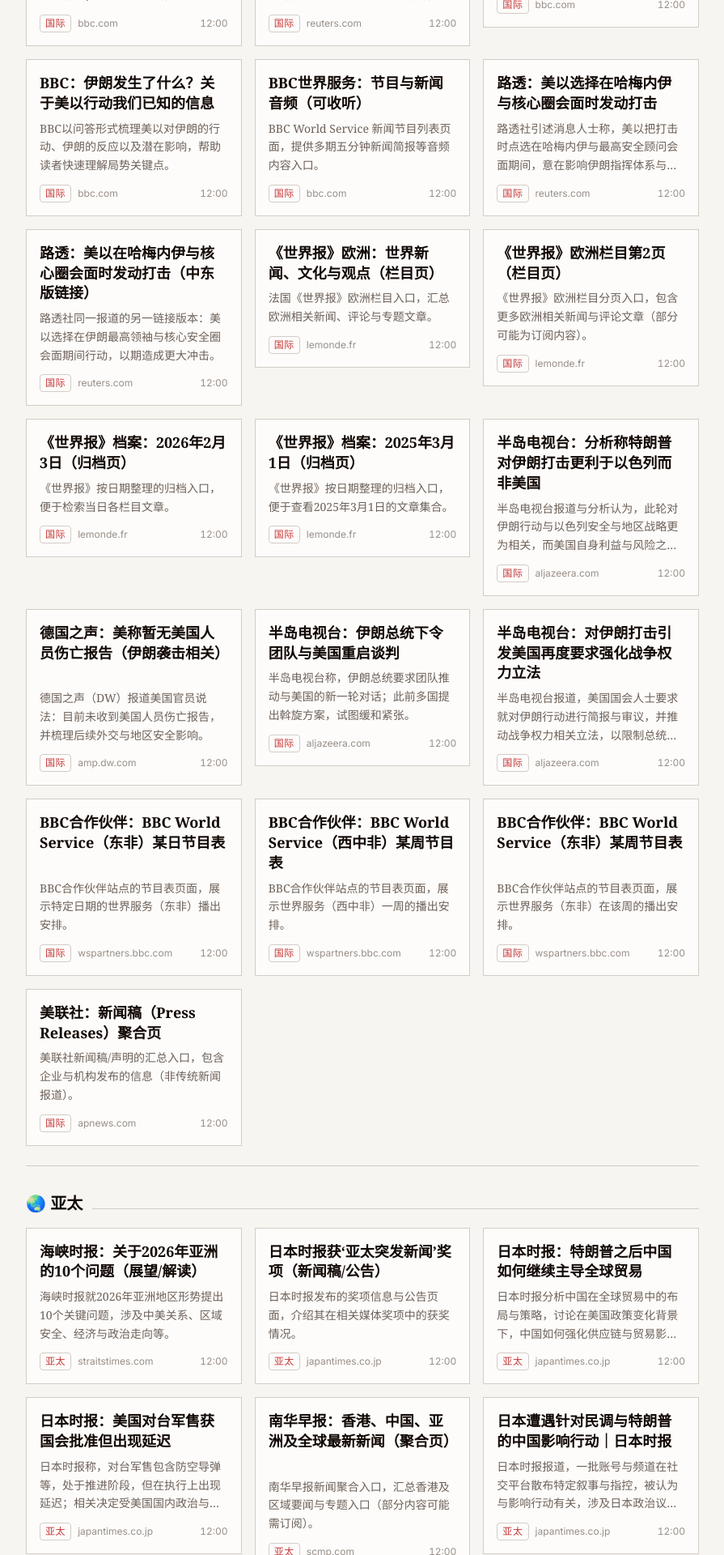
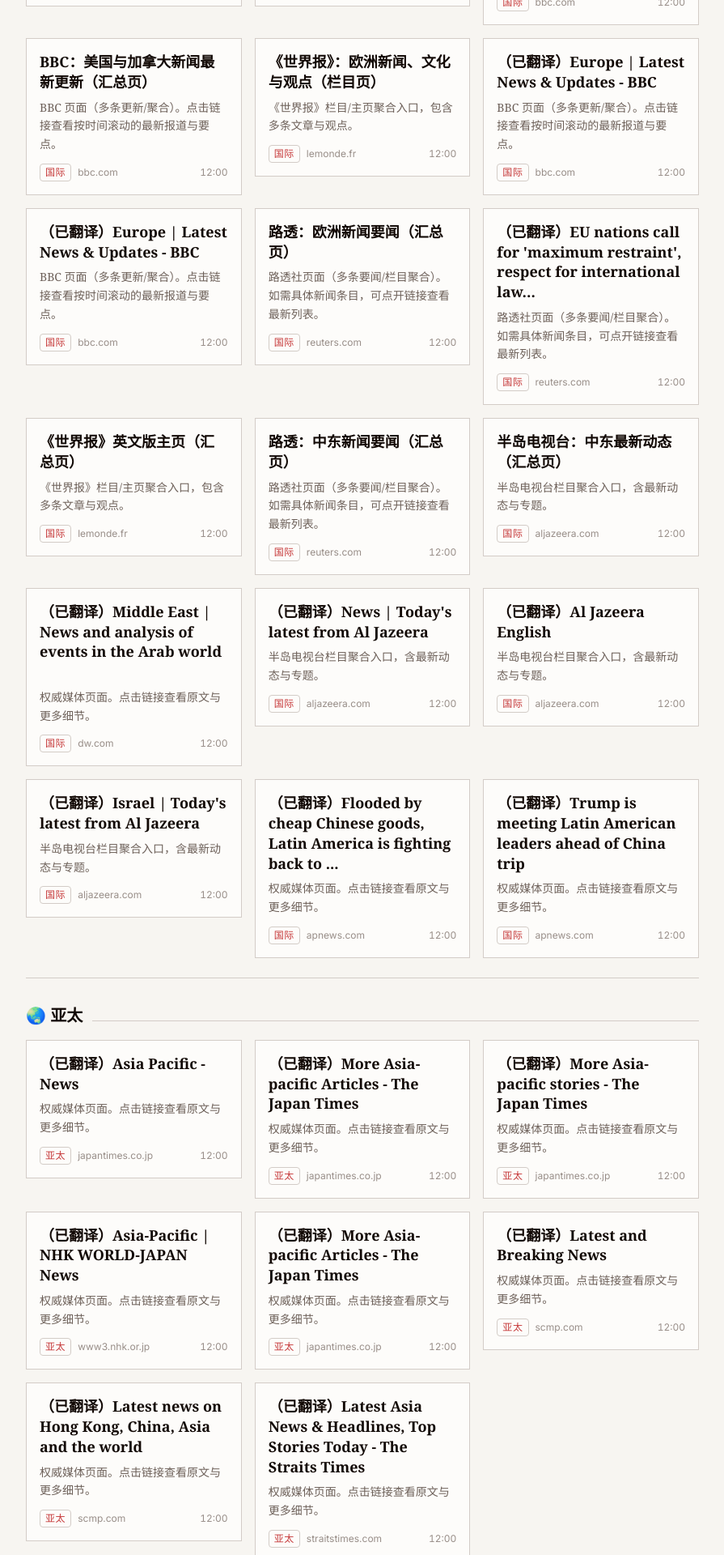
Before and after one commit to trynewthin/VercelWeb, a React (Vite) app in the folder dailynews/: page / in a window 1280 px wide. Shown: the part 680-2600 px from the top of the page at 81% size, without its empty margins (192-1087 px from the left). Built offline with nearby package versions, Linux system fonts and the light colour scheme.

Commit message:
📰 update daily news 2026-03-02

```diff
--- a/dailynews/public/news.yaml
+++ b/dailynews/public/news.yaml
@@ -1,217 +1,189 @@
 sections:
-  - name: "🔥 头条"
+  - name: 🔥 头条
     items:
-      - title: "路透：美以袭击致伊朗最高领袖哈梅内伊之女与外孙遇难"
-        summary: "路透社援引伊朗官媒称，最高领袖哈梅内伊的女儿与外孙在美国与以色列的袭击中身亡。事件加剧地区紧张，外界关注伊朗后续反应与局势走向。"
+      - title: 路透：全球新闻要闻（汇总页）
+        summary: 路透社页面（多条要闻/栏目聚合）。如需具体新闻条目，可点开链接查看最新列表。
         source: reuters.com
-        time: "12:00"
-        url: "https://www.reuters.com/world/middle-east/daughter-grandchild-irans-khamenei-killed-us-israeli-strikes-state-media-says-2026-03-01/"
-
-  - name: "🌍 国际"
+        time: '12:00'
+        url: https://www.reuters.com/world/
+  - name: 🌍 国际
     items:
-      - title: "BBC：全球如何回应美以对伊朗的打击"
-        summary: "BBC梳理各方表态与局势进展：伊朗称已打击驻巴林美军基地并在区域内发动行动；多国呼吁克制，担忧冲突外溢。"
+      - title: 卫报：国际新闻与观点（汇总页）
+        summary: 卫报国际版聚合页，汇总国际新闻、科技等栏目最新内容。
+        source: theguardian.com
+        time: '12:00'
+        tag: 国际
+        url: https://www.theguardian.com/international
+      - title: CNN：世界新闻头条（汇总页）
+        summary: CNN 世界新闻聚合页，包含最新头条与视频更新。
+        source: cnn.com
+        time: '12:00'
+        tag: 国际
+        url: https://www.cnn.com/world
+      - title: BBC：世界新闻最新更新（汇总页）
+        summary: BBC 页面（多条更新/聚合）。点击链接查看按时间滚动的最新报道与要点。
         source: bbc.com
-        time: "12:00"
-        tag: "国际"
-        url: "https://www.bbc.com/news/articles/c5yj9kr31y7o"
-
-      - title: "伊朗官媒确认最高领袖哈梅内伊身亡｜路透"
-        summary: "路透社报道，伊朗国家媒体确认最高领袖哈梅内伊在袭击中身亡。相关消息可能改变伊朗政治与安全格局，并引发地区局势进一步升级。"
+        time: '12:00'
+        tag: 国际
+        url: https://www.bbc.com/news/world
+      - title: BBC：美国与加拿大新闻最新更新（汇总页）
+        summary: BBC 页面（多条更新/聚合）。点击链接查看按时间滚动的最新报道与要点。
+        source: bbc.com
+        time: '12:00'
+        tag: 国际
+        url: https://www.bbc.com/news/us-canada
+      - title: 《世界报》：欧洲新闻、文化与观点（栏目页）
+        summary: 《世界报》栏目/主页聚合入口，包含多条文章与观点。
+        source: lemonde.fr
+        time: '12:00'
+        tag: 国际
+        url: https://www.lemonde.fr/en/europe/
+      - title: （已翻译）Europe | Latest News & Updates - BBC
+        summary: BBC 页面（多条更新/聚合）。点击链接查看按时间滚动的最新报道与要点。
+        source: bbc.com
+        time: '12:00'
+        tag: 国际
+        url: https://www.bbc.com/news/2/hi/europe?page=8
+      - title: （已翻译）Europe | Latest News & Updates - BBC
+        summary: BBC 页面（多条更新/聚合）。点击链接查看按时间滚动的最新报道与要点。
+        source: bbc.com
+        time: '12:00'
+        tag: 国际
+        url: https://www.bbc.com/news/1/hi/world/europe?page=2
+      - title: 路透：欧洲新闻要闻（汇总页）
+        summary: 路透社页面（多条要闻/栏目聚合）。如需具体新闻条目，可点开链接查看最新列表。
         source: reuters.com
-        time: "12:00"
-        tag: "国际"
-        url: "https://www.reuters.com/world/middle-east/irans-supreme-leader-khamenei-killed-iranian-state-media-confirm-2026-03-01/"
-
-      - title: "BBC：国际新闻（世界）最新动态聚合页"
-        summary: "BBC世界新闻频道的最新更新汇总页面，包含多地区要闻与专题入口。"
-        source: bbc.com
-        time: "12:00"
-        tag: "国际"
-        url: "https://www.bbc.com/news/world"
-
-      - title: "BBC：伊朗发生了什么？关于美以行动我们已知的信息"
-        summary: "BBC以问答形式梳理美以对伊朗的行动、伊朗的反应以及潜在影响，帮助读者快速理解局势关键点。"
-        source: bbc.com
-        time: "12:00"
-        tag: "国际"
-        url: "https://www.bbc.com/news/articles/cx2dyz6p3weo"
-
-      - title: "BBC世界服务：节目与新闻音频（可收听）"
-        summary: "BBC World Service 新闻节目列表页面，提供多期五分钟新闻简报等音频内容入口。"
-        source: bbc.com
-        time: "12:00"
-        tag: "国际"
-        url: "https://www.bbc.com/programmes/p002vsmz/episodes"
-
-      - title: "路透：美以选择在哈梅内伊与核心圈会面时发动打击"
-        summary: "路透社引述消息人士称，美以把打击时点选在哈梅内伊与最高安全顾问会面期间，意在影响伊朗指挥体系与决策链。"
+        time: '12:00'
+        tag: 国际
+        url: https://www.reuters.com/world/europe/
+      - title: （已翻译）EU nations call for 'maximum restraint', respect for international law…
+        summary: 路透社页面（多条要闻/栏目聚合）。如需具体新闻条目，可点开链接查看最新列表。
         source: reuters.com
-        time: "12:00"
-        tag: "国际"
-        url: "https://www.reuters.com/world/israel-us-launched-strikes-iranian-leader-met-with-inner-circle-sources-say-2026-03-01/"
-
-      - title: "路透：美以在哈梅内伊与核心圈会面时发动打击（中东版链接）"
-        summary: "路透社同一报道的另一链接版本：美以选择在伊朗最高领袖与核心安全圈会面期间行动，以期造成更大冲击。"
+        time: '12:00'
+        tag: 国际
+        url: >-
+          https://www.reuters.com/world/middle-east/eu-nations-call-maximum-restraint-respect-international-law-iran-conflict-2026-03-01/
+      - title: 《世界报》英文版主页（汇总页）
+        summary: 《世界报》栏目/主页聚合入口，包含多条文章与观点。
+        source: lemonde.fr
+        time: '12:00'
+        tag: 国际
+        url: https://www.lemonde.fr/en/
+      - title: 路透：中东新闻要闻（汇总页）
+        summary: 路透社页面（多条要闻/栏目聚合）。如需具体新闻条目，可点开链接查看最新列表。
         source: reuters.com
-        time: "12:00"
-        tag: "国际"
-        url: "https://www.reuters.com/world/middle-east/israel-us-launched-strikes-iranian-leader-met-with-inner-circle-sources-say-2026-03-01/"
-
-      - title: "《世界报》欧洲：世界新闻、文化与观点（栏目页）"
-        summary: "法国《世界报》欧洲栏目入口，汇总欧洲相关新闻、评论与专题文章。"
-        source: lemonde.fr
-        time: "12:00"
-        tag: "国际"
-        url: "https://www.lemonde.fr/en/europe/"
-
-      - title: "《世界报》欧洲栏目第2页（栏目页）"
-        summary: "《世界报》欧洲栏目分页入口，包含更多欧洲相关新闻与评论文章（部分可能为订阅内容）。"
-        source: lemonde.fr
-        time: "12:00"
-        tag: "国际"
-        url: "https://www.lemonde.fr/en/europe/2"
-
-      - title: "《世界报》档案：2026年2月3日（归档页）"
-        summary: "《世界报》按日期整理的归档入口，便于检索当日各栏目文章。"
-        source: lemonde.fr
-        time: "12:00"
-        tag: "国际"
-        url: "https://www.lemonde.fr/en/archives-du-monde/03-02-2026/"
-
-      - title: "《世界报》档案：2025年3月1日（归档页）"
-        summary: "《世界报》按日期整理的归档入口，便于查看2025年3月1日的文章集合。"
-        source: lemonde.fr
-        time: "12:00"
-        tag: "国际"
-        url: "https://www.lemonde.fr/en/archives-du-monde/01-03-2025/"
-
-      - title: "半岛电视台：分析称特朗普对伊朗打击更利于以色列而非美国"
-        summary: "半岛电视台报道与分析认为，此轮对伊朗行动与以色列安全与地区战略更为相关，而美国自身利益与风险之间存在张力。"
+        time: '12:00'
+        tag: 国际
+        url: https://www.reuters.com/world/middle-east/
+      - title: 半岛电视台：中东最新动态（汇总页）
+        summary: 半岛电视台栏目聚合入口，含最新动态与专题。
         source: aljazeera.com
-        time: "12:00"
-        tag: "国际"
-        url: "https://www.aljazeera.com/news/2026/3/1/netanyahus-war-analysts-say-trumps-iran-strikes-benefit-israel-not-us"
-
-      - title: "德国之声：美称暂无美国人员伤亡报告（伊朗袭击相关）"
-        summary: "德国之声（DW）报道美国官员说法：目前未收到美国人员伤亡报告，并梳理后续外交与地区安全影响。"
-        source: amp.dw.com
-        time: "12:00"
-        tag: "国际"
-        url: "https://amp.dw.com/en/iran-strikes-us-says-no-reports-of-american-casualties/a-76169908"
-
-      - title: "半岛电视台：伊朗总统下令团队与美国重启谈判"
-        summary: "半岛电视台称，伊朗总统要求团队推动与美国的新一轮对话；此前多国提出斡旋方案，试图缓和紧张。"
+        time: '12:00'
+        tag: 国际
+        url: https://www.aljazeera.com/middle-east/
+      - title: （已翻译）Middle East | News and analysis of events in the Arab world
+        summary: 权威媒体页面。点击链接查看原文与更多细节。
+        source: dw.com
+        time: '12:00'
+        tag: 国际
+        url: https://www.dw.com/en/middle-east/s-14207
+      - title: （已翻译）News | Today's latest from Al Jazeera
+        summary: 半岛电视台栏目聚合入口，含最新动态与专题。
         source: aljazeera.com
-        time: "12:00"
-        tag: "国际"
-        url: "https://www.aljazeera.com/news/2026/2/2/iran-eyes-progress-towards-us-nuclear-talks-as-tension-eases"
-
-      - title: "半岛电视台：对伊朗打击引发美国再度要求强化战争权力立法"
-        summary: "半岛电视台报道，美国国会人士要求就对伊朗行动进行简报与审议，并推动战争权力相关立法，以限制总统单方面动武。"
+        time: '12:00'
+        tag: 国际
+        url: https://www.aljazeera.com/news/
+      - title: （已翻译）Al Jazeera English
+        summary: 半岛电视台栏目聚合入口，含最新动态与专题。
         source: aljazeera.com
-        time: "12:00"
-        tag: "国际"
-        url: "https://www.aljazeera.com/news/2026/3/1/us-strikes-on-iran-lead-to-renewed-demands-for-war-powers-legislation"
-
-      - title: "BBC合作伙伴：BBC World Service（东非）某日节目表"
-        summary: "BBC合作伙伴站点的节目表页面，展示特定日期的世界服务（东非）播出安排。"
-        source: wspartners.bbc.com
-        time: "12:00"
-        tag: "国际"
-        url: "https://wspartners.bbc.com/schedules/bbc_world_service_east_africa/day/2026-02-23"
-
-      - title: "BBC合作伙伴：BBC World Service（西中非）某周节目表"
-        summary: "BBC合作伙伴站点的节目表页面，展示世界服务（西中非）一周的播出安排。"
-        source: wspartners.bbc.com
-        time: "12:00"
-        tag: "国际"
-        url: "https://wspartners.bbc.com/schedules/bbc_world_service_west_africa/week/2026-03-14"
-
-      - title: "BBC合作伙伴：BBC World Service（东非）某周节目表"
-        summary: "BBC合作伙伴站点的节目表页面，展示世界服务（东非）在该周的播出安排。"
-        source: wspartners.bbc.com
-        time: "12:00"
-        tag: "国际"
-        url: "https://wspartners.bbc.com/schedules/bbc_world_service_east_africa/week/2026-02-23"
-
-      - title: "美联社：新闻稿（Press Releases）聚合页"
-        summary: "美联社新闻稿/声明的汇总入口，包含企业与机构发布的信息（非传统新闻报道）。"
+        time: '12:00'
+        tag: 国际
+        url: https://www.aljazeera.com/youtube?gb=true
+      - title: （已翻译）Israel | Today's latest from Al Jazeera
+        summary: 半岛电视台栏目聚合入口，含最新动态与专题。
+        source: aljazeera.com
+        time: '12:00'
+        tag: 国际
+        url: https://www.aljazeera.com/where/israel/
+      - title: （已翻译）Flooded by cheap Chinese goods, Latin America is fighting back to ...
+        summary: 权威媒体页面。点击链接查看原文与更多细节。
         source: apnews.com
-        time: "12:00"
-        tag: "国际"
-        url: "https://apnews.com/press-releases"
-
-  - name: "🌏 亚太"
+        time: '12:00'
+        tag: 国际
+        url: https://apnews.com/article/china-latin-america-trump-trade-e78ccd51a7f66099d84fda885d2907a3
+      - title: （已翻译）Trump is meeting Latin American leaders ahead of China trip
+        summary: 权威媒体页面。点击链接查看原文与更多细节。
+        source: apnews.com
+        time: '12:00'
+        tag: 国际
+        url: https://apnews.com/article/trump-latin-america-china-venezuela-c7eda634084551716f1535a6f78496ba
+  - name: 🌏 亚太
     items:
-      - title: "海峡时报：关于2026年亚洲的10个问题（展望/解读）"
-        summary: "海峡时报就2026年亚洲地区形势提出10个关键问题，涉及中美关系、区域安全、经济与政治走向等。"
+      - title: （已翻译）Asia Pacific - News
+        summary: 权威媒体页面。点击链接查看原文与更多细节。
+        source: japantimes.co.jp
+        time: '12:00'
+        tag: 亚太
+        url: https://www.japantimes.co.jp/news/asia-pacific
+      - title: （已翻译）More Asia-pacific Articles - The Japan Times
+        summary: 权威媒体页面。点击链接查看原文与更多细节。
+        source: japantimes.co.jp
+        time: '12:00'
+        tag: 亚太
+        url: https://www.japantimes.co.jp/morearticles/asia-pacific
+      - title: （已翻译）More Asia-pacific stories - The Japan Times
+        summary: 权威媒体页面。点击链接查看原文与更多细节。
+        source: japantimes.co.jp
+        time: '12:00'
+        tag: 亚太
+        url: https://www.japantimes.co.jp/morearticles/asia-pacific/o/?pgno=566
+      - title: （已翻译）Asia-Pacific | NHK WORLD-JAPAN News
+        summary: 权威媒体页面。点击链接查看原文与更多细节。
+        source: www3.nhk.or.jp
+        time: '12:00'
+        tag: 亚太
+        url: https://www3.nhk.or.jp/nhkworld/en/news/tags/14/
+      - title: （已翻译）More Asia-pacific Articles - The Japan Times
+        summary: 权威媒体页面。点击链接查看原文与更多细节。
+        source: japantimes.co.jp
+        time: '12:00'
+        tag: 亚太
+        url: https://www.japantimes.co.jp/morearticles/asia-pacific/?pgno=926
+      - title: （已翻译）Latest and Breaking News
+        summary: 权威媒体页面。点击链接查看原文与更多细节。
+        source: scmp.com
+        time: '12:00'
+        tag: 亚太
+        url: https://www.scmp.com/live
+      - title: （已翻译）Latest news on Hong Kong, China, Asia and the world
+        summary: 权威媒体页面。点击链接查看原文与更多细节。
+        source: scmp.com
+        time: '12:00'
+        tag: 亚太
+        url: https://www.scmp.com/news
+      - title: （已翻译）Latest Asia News & Headlines, Top Stories Today - The Straits Times
+        summary: 权威媒体页面。点击链接查看原文与更多细节。
         source: straitstimes.com
-        time: "12:00"
-        tag: "亚太"
-        url: "https://www.straitstimes.com/asia/whats-ahead-for-asia-in-2026"
-
-      - title: "日本时报获‘亚太突发新闻’奖项（新闻稿/公告）"
-        summary: "日本时报发布的奖项信息与公告页面，介绍其在相关媒体奖项中的获奖情况。"
-        source: japantimes.co.jp
-        time: "12:00"
-        tag: "亚太"
-        url: "https://www.japantimes.co.jp/press/2026/02/09/2026-aerospace-media-asia-awards/"
-
-      - title: "日本时报：特朗普之后中国如何继续主导全球贸易"
-        summary: "日本时报分析中国在全球贸易中的布局与策略，讨论在美国政策变化背景下，中国如何强化供应链与贸易影响力。"
-        source: japantimes.co.jp
-        time: "12:00"
-        tag: "亚太"
-        url: "https://www.japantimes.co.jp/business/2026/02/19/china-global-trade-after-trump/"
-
-      - title: "日本时报：美国对台军售获国会批准但出现延迟"
-        summary: "日本时报称，对台军售包含防空导弹等，处于推进阶段，但在执行上出现延迟；相关决定受美国国内政治与对华政策影响。"
-        source: japantimes.co.jp
-        time: "12:00"
-        tag: "亚太"
-        url: "https://www.japantimes.co.jp/news/2026/02/28/asia-pacific/politics/us-taiwan-arms-sales-delayed/"
-
-      - title: "南华早报：香港、中国、亚洲及全球最新新闻（聚合页）"
-        summary: "南华早报新闻聚合入口，汇总香港及区域要闻与专题入口（部分内容可能需订阅）。"
-        source: scmp.com
-        time: "12:00"
-        tag: "亚太"
-        url: "https://www.scmp.com/news"
-
-      - title: "日本遭遇针对民调与特朗普的中国影响行动｜日本时报"
-        summary: "日本时报报道，一批账号与频道在社交平台散布特定叙事与指控，被认为与影响行动有关，涉及日本政治议题与美国政治。"
-        source: japantimes.co.jp
-        time: "12:00"
-        tag: "亚太"
-        url: "https://www.japantimes.co.jp/news/2026/02/26/world/chinese-influence-operation-target/"
-
-  - name: "🇨🇳 中国"
+        time: '12:00'
+        tag: 亚太
+        url: https://www.straitstimes.com/asia
+  - name: 🇨🇳 中国
     items:
-      - title: "中国日报：2026年经济增长目标或在5%左右"
-        summary: "中国日报称，中国可能将年度经济增速目标设在约5%；消费与创新被视为2026年的关键增长引擎。"
+      - title: （已翻译）China's vision for an open world economy in a turbulent era
+        summary: 权威媒体页面。点击链接查看原文与更多细节。
+        source: english.www.gov.cn
+        time: '12:00'
+        tag: 🇨🇳 中国
+        url: https://english.www.gov.cn/news/202601/22/content_WS69718093c6d00ca5f9a08b6d.html
+      - title: （已翻译）report on the implementation of fiscal policy of china for 2020
+        summary: 权威媒体页面。点击链接查看原文与更多细节。
+        source: mof.gov.cn
+        time: '12:00'
+        tag: 🇨🇳 中国
+        url: https://www.mof.gov.cn/en/reports/202311/t20231128_3918481.htm
+      - title: （已翻译）Growth push anchors strong start of 2026 - Chinadaily.com.cn
+        summary: 权威媒体页面。点击链接查看原文与更多细节。
         source: chinadaily.com.cn
-        time: "12:00"
-        tag: "🇨🇳 中国"
-        url: "https://www.chinadaily.com.cn/a/202602/26/WS699f84eea310d6866eb3a41c.html"
-
-      - title: "上海周报（2026年1月，第127期第2号）｜上海市政府英文站"
-        summary: "上海市政府英文站发布的周报条目，汇总近期政策与产业动态、园区与部门信息等。"
-        source: wsb.sh.gov.cn
-        time: "12:00"
-        tag: "🇨🇳 中国"
-        url: "https://wsb.sh.gov.cn/ztzl/shzxzb/20260114/ca34166ea80a439690aec38c18e74428.html"
-
-      - title: "中国日报：最新新闻汇总（聚合页）"
-        summary: "中国日报最新新闻入口，汇总多条国内外要闻与专题链接。"
-        source: chinadaily.com.cn
-        time: "12:00"
-        tag: "🇨🇳 中国"
-        url: "https://www.chinadaily.com.cn/latestnews210"
-
-      - title: "上海发布：2025年全国经济运行情况（上海周报条目）"
-        summary: "上海市政府英文站周报条目，涉及2025年经济运行数据与相关政策解读，并包含产业与中小企业扶持等信息。"
-        source: english.shanghai.gov.cn
-        time: "12:00"
-        tag: "🇨🇳 中国"
-        url: "https://english.shanghai.gov.cn/en-ShanghaiWeeklyBulletin/20260128/00f3ff7c9d704660b80b78c4878dc2bc.html"
+        time: '12:00'
+        tag: 🇨🇳 中国
+        url: https://www.chinadaily.com.cn/a/202603/02/WS69a4e38ca310d6866eb3b05c.html
--- a/dailynews/scripts/generate_from_tavily.mjs
+++ b/dailynews/scripts/generate_from_tavily.mjs
@@ -85,7 +85,7 @@
 const targetHuman = target; // YYYY-MM-DD
 
 const python = "python3";
-const tavilyPy = "/home/admin/.openclaw/skills/tavily-mcp-search/scripts/tavily_search.py";
+const tavilyPy = "/home/openclaw-workspace/skills/tavily-mcp-search/scripts/tavily_search.py";
 
 function tavily(query, maxResults = 8, depth = "advanced") {
   const out = execFileSync(python, [tavilyPy, "--query", query, "--max-results", String(maxResults), "--search-depth", depth], {
@@ -193,27 +193,27 @@
 // Query plan (simple + broad). Tavily doesn’t guarantee date filtering; we include date tokens.
 const queries = [
   // World / geopolitics
-  { section: "🌍 国际", q: `top world news ${targetHuman} site:reuters.com OR site:apnews.com OR site:bbc.com OR site:theguardian.com` },
-  { section: "🌍 国际", q: `Europe news ${targetHuman} site:reuters.com OR site:bbc.com OR site:spiegel.de OR site:lemonde.fr OR site:elpais.com` },
-  { section: "🌍 国际", q: `Middle East news ${targetHuman} site:reuters.com OR site:aljazeera.com OR site:dw.com` },
-  { section: "🌍 国际", q: `Africa news ${targetHuman} site:reuters.com OR site:bbc.com OR site:apnews.com` },
-  { section: "🌍 国际", q: `Latin America news ${targetHuman} site:reuters.com OR site:apnews.com OR site:bbc.com` },
+  { section: "🌍 国际", q: `top world news site:reuters.com OR site:apnews.com OR site:bbc.com OR site:theguardian.com` },
+  { section: "🌍 国际", q: `Europe news site:reuters.com OR site:bbc.com OR site:spiegel.de OR site:lemonde.fr OR site:elpais.com` },
+  { section: "🌍 国际", q: `Middle East news site:reuters.com OR site:aljazeera.com OR site:dw.com` },
+  { section: "🌍 国际", q: `Africa news site:reuters.com OR site:bbc.com OR site:apnews.com` },
+  { section: "🌍 国际", q: `Latin America news site:reuters.com OR site:apnews.com OR site:bbc.com` },
 
   // Asia-Pacific
-  { section: "🌏 亚太", q: `Asia Pacific news ${targetHuman} site:cna.com.sg OR site:straitstimes.com OR site:scmp.com OR site:nhk.or.jp OR site:japantimes.co.jp` },
+  { section: "🌏 亚太", q: `Asia Pacific news site:cna.com.sg OR site:straitstimes.com OR site:scmp.com OR site:nhk.or.jp OR site:japantimes.co.jp` },
 
   // China
-  { section: "🇨🇳 中国", q: `China news policy economy ${targetHuman} site:xinhuanet.com OR site:news.cn OR site:people.com.cn OR site:cctv.com OR site:chinanews.com.cn OR site:gov.cn OR site:chinadaily.com.cn OR site:caixin.com OR site:yicai.com OR site:thepaper.cn OR site:36kr.com` },
+  { section: "🇨🇳 中国", q: `China news policy economy site:xinhuanet.com OR site:news.cn OR site:people.com.cn OR site:cctv.com OR site:chinanews.com.cn OR site:gov.cn OR site:chinadaily.com.cn OR site:caixin.com OR site:yicai.com OR site:thepaper.cn OR site:36kr.com` },
 
   // Business / markets
-  { section: "💰 财经", q: `global markets stocks bonds oil ${targetHuman} site:reuters.com OR site:ft.com OR site:wsj.com` },
-  { section: "💰 财经", q: `central banks inflation rates ${targetHuman} site:reuters.com OR site:ft.com OR site:economist.com` },
+  { section: "💰 财经", q: `global markets stocks bonds oil site:reuters.com OR site:ft.com OR site:wsj.com` },
+  { section: "💰 财经", q: `central banks inflation rates site:reuters.com OR site:ft.com OR site:economist.com` },
 
   // Tech / science / health / climate
-  { section: "💻 科技", q: `technology AI cybersecurity ${targetHuman} site:reuters.com OR site:apnews.com OR site:bbc.com` },
-  { section: "💻 科技", q: `space science research ${targetHuman} site:apnews.com OR site:bbc.com OR site:reuters.com` },
-  { section: "🧩 其他", q: `public health disease WHO ${targetHuman} site:reuters.com OR site:apnews.com OR site:bbc.com` },
-  { section: "🧩 其他", q: `climate extreme weather energy transition ${targetHuman} site:reuters.com OR site:bbc.com OR site:apnews.com` },
+  { section: "💻 科技", q: `technology AI cybersecurity site:reuters.com OR site:apnews.com OR site:bbc.com` },
+  { section: "💻 科技", q: `space science research site:apnews.com OR site:bbc.com OR site:reuters.com` },
+  { section: "🧩 其他", q: `public health disease WHO site:reuters.com OR site:apnews.com OR site:bbc.com` },
+  { section: "🧩 其他", q: `climate extreme weather energy transition site:reuters.com OR site:bbc.com OR site:apnews.com` },
 ];
 
 const all = [];
@@ -263,7 +263,7 @@
 }
 
 if (picked.length === 0) {
-  console.error(`No Tavily results after filtering for ${targetHuman}.`);
+  console.error(`No Tavily results after filtering for.`);
   process.exit(1);
 }
 
@@ -308,4 +308,4 @@
 
 const outPath = path.resolve(process.cwd(), "public/news.yaml");
 fs.writeFileSync(outPath, lines.join("\n"), "utf-8");
-console.log(`Wrote ${outPath} for date ${targetHuman} with ${picked.length} items (Tavily).`);
+console.log(`Wrote ${outPath} for date with ${picked.length} items (Tavily).`);
```
Also changed, not shown: 2 other files (tests, documents, lock files or other folders).
